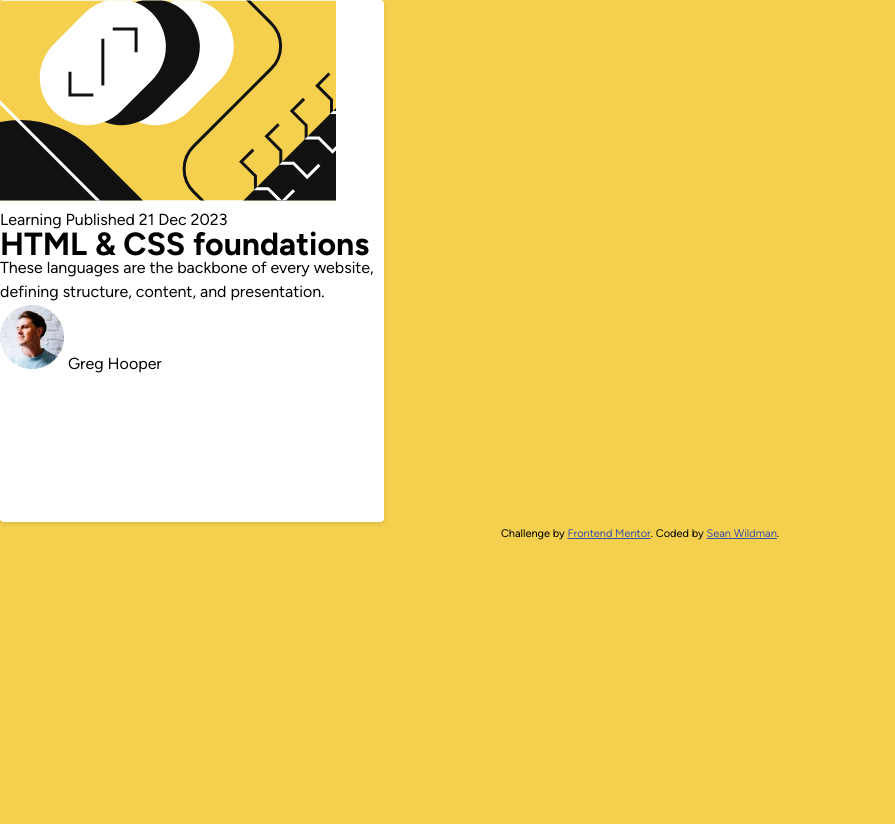
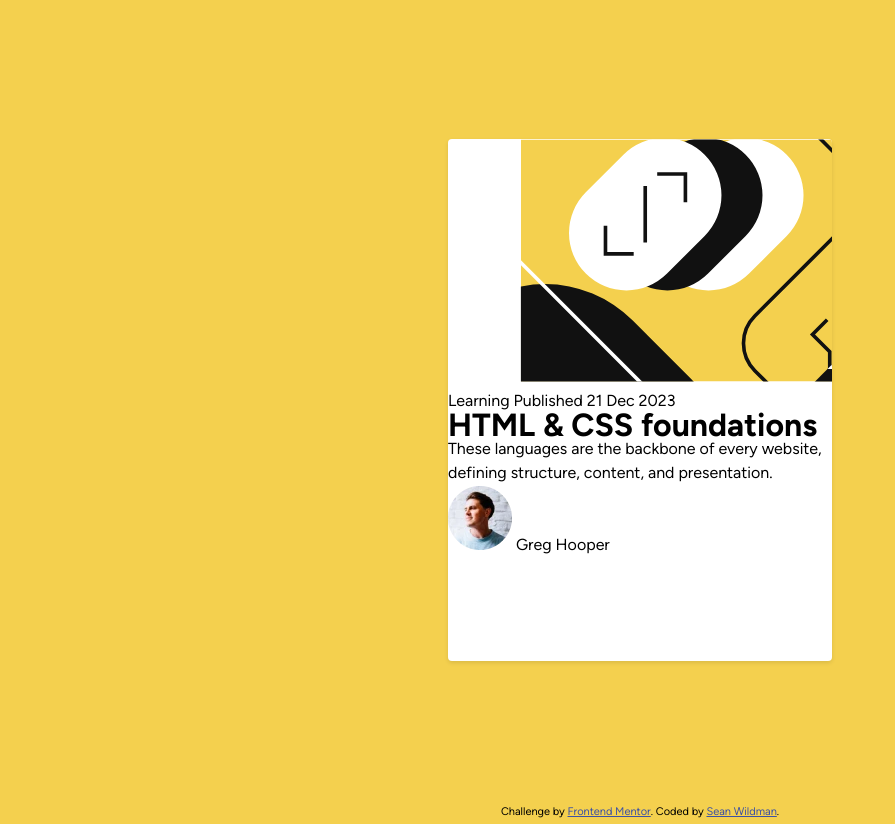
Before and after one commit to twelvegoats/FEM_blog_preview_card, a plain HTML site: page index.html in a window 1280 px wide. Shown: the whole page, without its empty margins (0-895 px from the left). Before the commit the page ends 800 px from the top, so only its background shows below. Drawn offline with Linux system fonts and the light colour scheme.

Commit message:
Set main and .blog-card__image-container to flex to center card and image on the page

```diff
--- a/css/styles.css
+++ b/css/styles.css
@@ -37,6 +37,13 @@ body {
   background-color: var(--yellow);
 }
 
+main {
+  display: flex;
+  justify-content: center;
+  align-items: center;
+  min-height: 100vh;
+}
+
 .blog-card {
   background-color: var(--white);
   border-radius: var(--spacing-50);
@@ -45,3 +52,16 @@ body {
   width: 24rem;
   height: 32.625rem;
 }
+
+/* .blog-card__image-container {
+  display: flex;
+  justify-content: center;
+  align-items: center;
+  width: 100%;
+} */
+
+.blog-card__image-container img {
+  width: 34.5rem;
+  height: 15.188rem;
+  border-radius: 0.625rem;
+}
```
